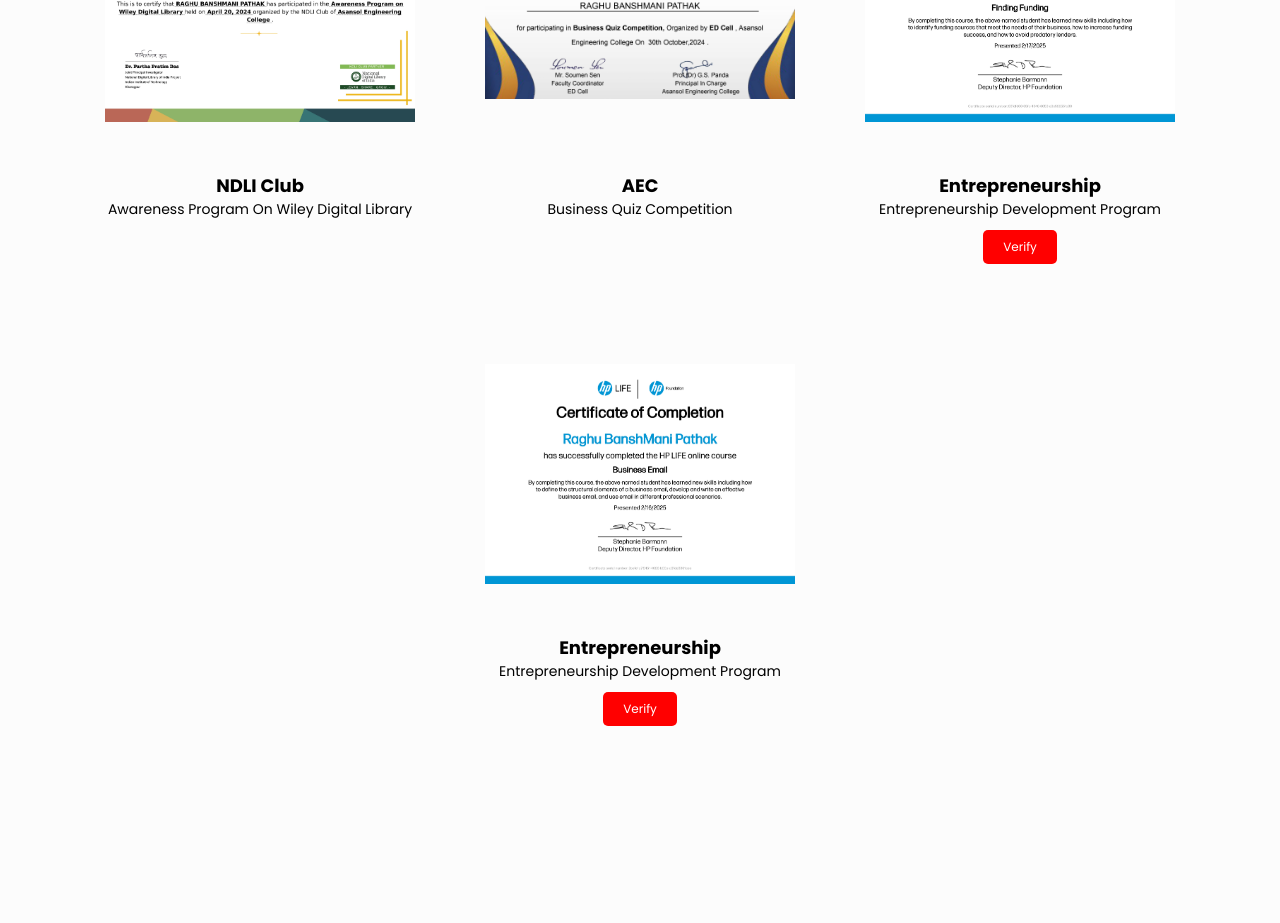
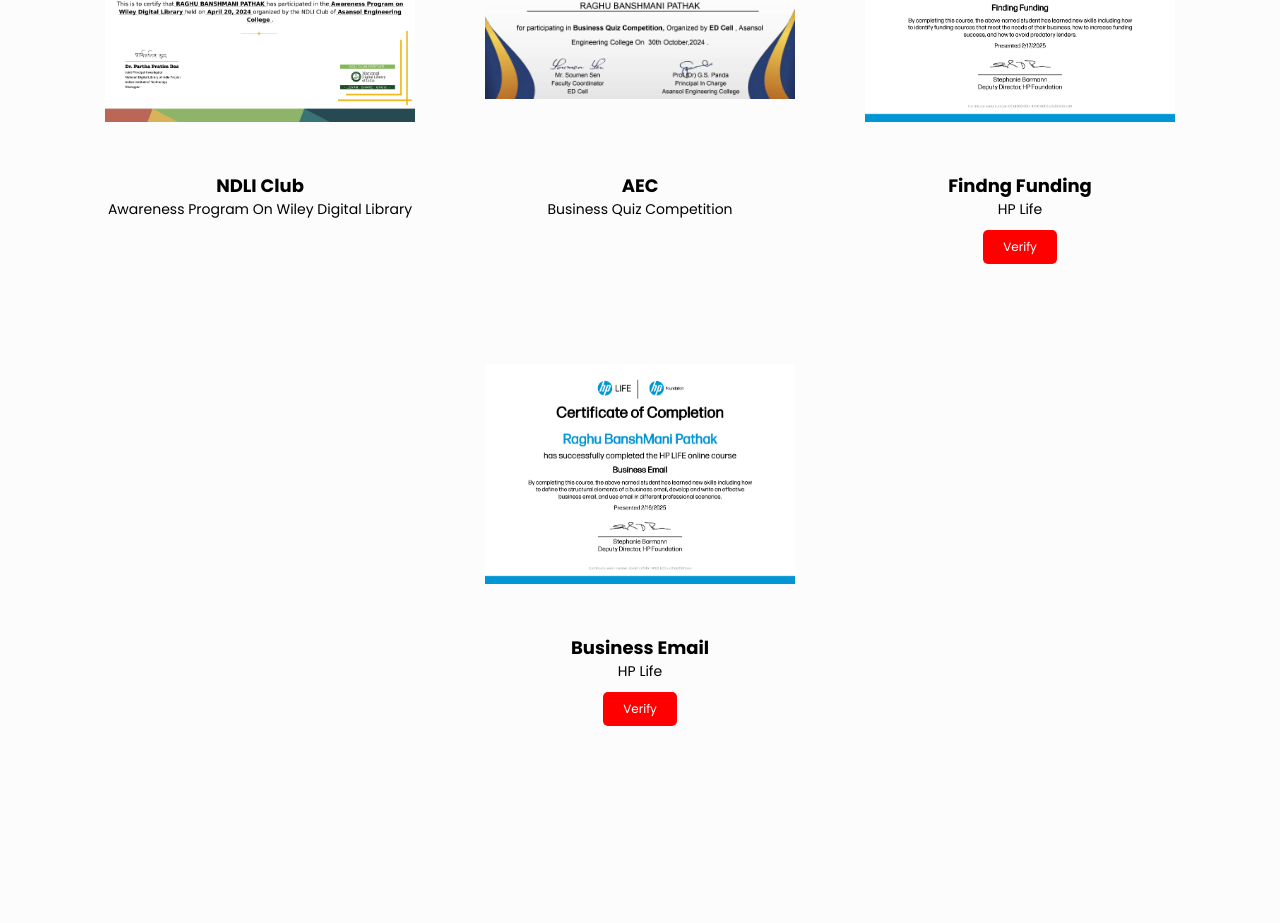
Before and after one commit to raghu719/My-Portfolio, a plain HTML site: page index.html in a window 1280 px wide. Shown: the part 3119-4042 px from the top of the page. Drawn offline with nearby package versions, Linux system fonts and the light colour scheme.

Commit message:
Update index.html

```diff
--- a/index.html
+++ b/index.html
@@ -153,16 +153,16 @@
         <!-- Certificate 3 -->
         <div class="cert-box">
           <img src="./resources/image/cert3.jpg" alt="Certificate 3" class="cert-img" onclick="openModal(this.src)">
-          <h3>Entrepreneurship</h3>
-          <p>Entrepreneurship Development Program</p>
+          <h3>Findng Funding</h3>
+          <p>HP Life</p>
           <a href="https://www.life-global.org/certificate/68fdfd08-65fc-4346-8053-e9c599551c80" class="cert-btn" target="_blank">Verify</a>
         </div>
 
         <!-- Certificate 4 -->
         <div class="cert-box">
           <img src="./resources/image/cert4.jpg" alt="Certificate 4" class="cert-img" onclick="openModal(this.src)">
-          <h3>Entrepreneurship</h3>
-          <p>Entrepreneurship Development Program</p>
+          <h3>Business Email</h3>
+          <p>HP Life</p>
           <a href="https://www.life-global.org/certificate/2cefe1a7-5451-4096-b00a-a6fde8861aee" class="cert-btn" target="_blank">Verify</a>
         </div>
 
```
